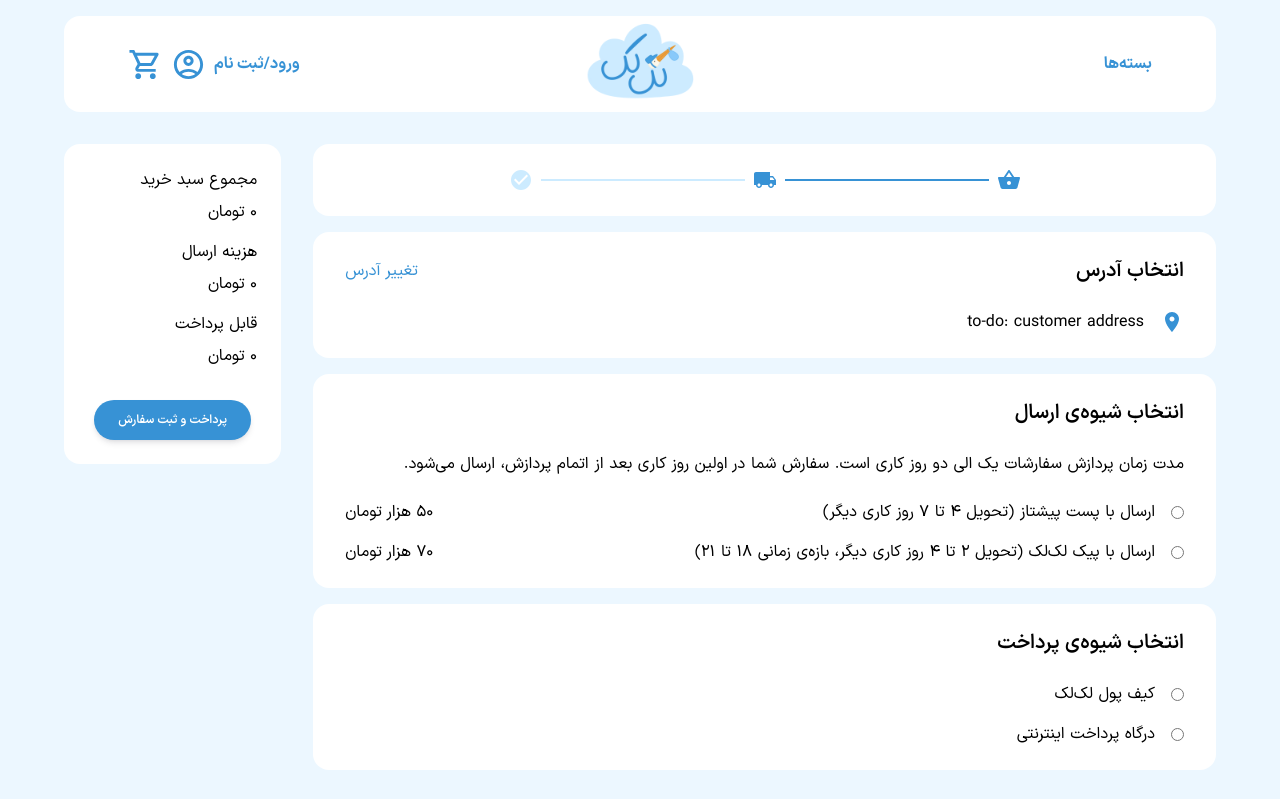
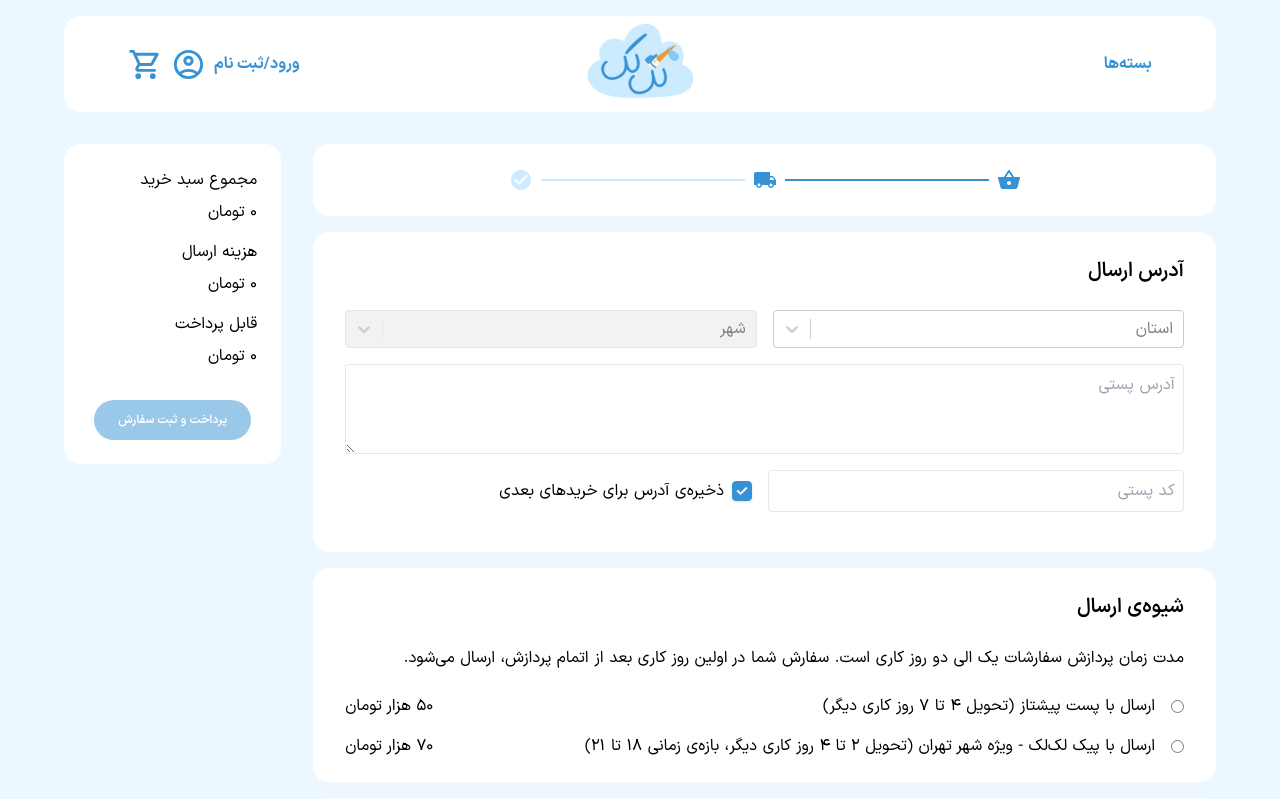
Before and after one commit to SAD-LakLak/Frontend, a React (Vite) app: page /order in a window 1280 px wide. Shown: the top 799 px of the page. Built offline with nearby package versions, Linux system fonts and the light colour scheme; no server answers.

Commit message:
fix: update UI

```diff
--- a/src/pages/Order/Order.tsx
+++ b/src/pages/Order/Order.tsx
@@ -7,8 +7,6 @@ import axiosInstance from "../../constants/axiosConfig.ts";
 import {useState, useEffect} from 'react';
 import ProgressBar from "../../components/ProgressBar.tsx";
 import {Package} from '../../types/Package.ts';
-import {Link} from "react-router-dom";
-import RoomIcon from '@mui/icons-material/Room';
 import Select from "react-select";
 import axios from "axios";
 
@@ -23,7 +21,6 @@ function Order() {
     });
 
     const [formData, setFormData] = useState({
-        name: "",
         province: "",
         city: "",
         address: "",
@@ -37,11 +34,9 @@ function Order() {
 
     const [shipping, setShipping] = useState<String>();
     const [payment, setPayment] = useState<String>();
-    const [isModalOpen, setIsModalOpen] = useState(false);
-    const [selectedAddress, setSelectedAddress] = useState(null);
-    const [showAddAddress, setShowAddAddress] = useState(false);
     const [states, setStates] = useState([]);
     const [cities, setCities] = useState([]);
+    const [checked, setChecked] = useState<boolean>(true);
 
     const handleStateChange = (selectedOption) => {
         setFormData((prev) => ({
@@ -71,7 +66,7 @@ function Order() {
         if (!formData.province) return;
         let state = states.find((state: Option) => state.label === formData.province) as Option | undefined;
         if (state !== undefined)
-        axios.get(`https://iranplacesapi.liara.run/api/Provinces/name/${state.value}/cities`)
+        axios.get(`https://iranplacesapi.liara.run/api/Provinces/id/${state.value}/cities`)
             .then(({ data }) => {
             setCities(data.map(item => ({ label: item.name, value: item.id })));
             })
@@ -91,75 +86,13 @@ function Order() {
         }
     };
 
+    const handleOrder = async () => {
+
+    }
+
     useEffect(() => {
         fetchItems;
     }, []);
-
-    const AddressModal = ({ isOpen, onClose, onAddAddress }) => {
-        if (!isOpen) return null;
-        return (
-            <div
-            style={{
-                position: 'fixed', top: 0, left: 0, right: 0, bottom: 0,
-                backgroundColor: 'rgba(0, 0, 0, 0.5)',
-                display: 'flex', justifyContent: 'center', alignItems: 'center',
-                zIndex: 1000,
-            }}
-            onClick={onClose}
-            >
-            <div className="flex bg-white rounded-2xl w-[720px] h-auto p-6"
-            onClick={(e) => e.stopPropagation()}>
-                {showAddAddress ? (
-                <div className="flex flex-col w-full justify-center items-center gap-4">
-                    <h2 className="font-IRANSansXDemiBold text-center font-bold text-lg mb-2">افزودن آدرس جدید</h2>
-                    <div className="flex flex-col w-full justify-center gap-2">
-                        <input type="text" placeholder="عنوان آدرس"
-                        value={formData.name} onChange={(e) => setFormData((prev) => ({ ...prev, name: e.target.value }))}
-                        className="w-full border rounded p-2 mb-2 text-right" />
-                        <div className="flex gap-2">
-                            <Select
-                            options={states}
-                            value={states.find((state: Option) => state.label === formData.province)}
-                            onChange={(selectedOption) => {
-                                handleStateChange;
-                                formData.city = "";
-                            }}
-                            placeholder="استان"
-                            className="flex-1 text-right"
-                            />
-                            <Select
-                            options={cities}
-                            value={cities.find((city: Option) => city.label === formData.city)}
-                            onChange={handleCityChange}
-                            placeholder="شهر"
-                            className="flex-1 text-right"
-                            isDisabled={!formData.province}
-                            />
-                        </div>
-                        <textarea placeholder="آدرس پستی"
-                        value={formData.address} onChange={(e) => setFormData((prev) => ({ ...prev, address: e.target.value }))}
-                        className="w-full border rounded p-2 my-2 text-right" />
-                        <input type="text" placeholder="کد پستی"
-                        value={formData.postal_code} onChange={(e) => setFormData((prev) => ({ ...prev, postal_code: e.target.value }))}
-                        className="w-full border rounded p-2 mb-4 text-right" />
-                    </div>
-                    <Button onClick={fetchItems}
-                            size="lg"
-                            className="flex justify-center rounded-full w-fit bg-primary font-IRANSansXDemiBold font-[16px]">
-                        افزودن آدرس
-                    </Button>
-                </div>
-                ) : (
-                <div>
-                    <h3>Select Address</h3>
-                    {/* List of addresses */}
-                    <button onClick={() => setShowAddAddress(true)}>Add New Address</button>
-                </div>
-                )}
-            </div>
-            </div>
-        );
-    };
 
     return (
         <div className="flex flex-col px-16 py-4 gap-8 bg-primaryLight h-auto justify-center relative">
@@ -174,31 +107,57 @@ function Order() {
                     </div>
 
                     {/* Address */}
-                    <div className="flex flex-col bg-white rounded-2xl w-full h-auto items-start py-6 px-8 gap-6">
+                    <div className="flex flex-col bg-white rounded-2xl w-full h-auto items-start py-6 px-8 gap-2">
                         <div className="flex w-full justify-between items-center">
-                            <p className="font-IRANSansXDemiBold text-[20px]" dir={"rtl"}>{`انتخاب آدرس`}</p>
-                            <button className="text-primary" dir={"rtl"} onClick={() => setIsModalOpen(true)}>تغییر آدرس</button>
+                            <p className="font-IRANSansXDemiBold text-[20px] mb-4" dir={"rtl"}>{`آدرس ارسال`}</p>
                         </div>
-                        <div className="flex w-full gap-4 items-center">
-                            <RoomIcon className="text-primary"/>
-                            <p dir={"rtl"}>{`to-do: customer address`}</p>
+                        <div className="flex w-full justify-between gap-4">
+                            <Select
+                            options={states}
+                            value={states.find((state: Option) => state.label === formData.province)}
+                            onChange={(selectedOption) => {
+                                handleStateChange(selectedOption);
+                            }}
+                            placeholder="استان"
+                            className="flex-1 text-right"
+                            />
+                            <Select
+                            options={cities}
+                            value={formData.city != "" ? cities.find((city: Option) => city.label === formData.city) : []}
+                            onChange={(selectedOption) => {
+                                handleCityChange(selectedOption);
+                            }}
+                            placeholder="شهر"
+                            className="flex-1 text-right"
+                            isDisabled={!formData.province}
+                            />
                         </div>
-                        <AddressModal
-                        isOpen={isModalOpen}
-                        onClose={() => {
-                            setIsModalOpen(false);
-                            setShowAddAddress(false); // Reset modal state
-                        }}
-                        onAddAddress={(address) => {
-                            setSelectedAddress(address);
-                            setIsModalOpen(false);
-                        }}
-                        />
+                        <textarea placeholder="آدرس پستی" rows={3}
+                        value={formData.address} onChange={(e) => setFormData((prev) => ({ ...prev, address: e.target.value }))}
+                        className="w-full border rounded p-2 my-2 text-right focus:outline-none focus:ring-2 focus:ring-blue-500 focus:border-blue" />
+                        <div className="flex w-full justify-between items-center gap-4 mb-4">
+                            <input type="text" placeholder="کد پستی"
+                            value={formData.postal_code} onChange={(e) => setFormData((prev) => ({ ...prev, postal_code: e.target.value }))}
+                            className="w-full border rounded p-2 text-righ focus:outline-none focus:ring-2 focus:ring-blue-500 focus:border-blue" />
+                            <div className={"w-full inline-flex gap-2 items-center"}> {/* checkbox */}
+                                <label className="flex items-top py-2 cursor-pointer relative">
+                                    <input
+                                    type="checkbox" id="check" checked={checked} onChange={(e) => setChecked(e.target.checked)}
+                                    className="peer h-5 w-5 cursor-pointer transition-all appearance-none rounded shadow hover:shadow-md border border-slate-300 checked:bg-primary checked:border-primary" />
+                                    <span className="absolute text-white opacity-0 peer-checked:opacity-100 top-1/2 left-1/2 transform -translate-x-1/2 -translate-y-1/2 pointer-events-none">
+                                        <svg xmlns="http://www.w3.org/2000/svg" className="h-3.5 w-3.5" viewBox="0 0 20 20" fill="currentColor" stroke="currentColor" stroke-width="1">
+                                            <path fill-rule="evenodd" d="M16.707 5.293a1 1 0 010 1.414l-8 8a1 1 0 01-1.414 0l-4-4a1 1 0 011.414-1.414L8 12.586l7.293-7.293a1 1 0 011.414 0z" clip-rule="evenodd"></path>
+                                        </svg>
+                                    </span>
+                                </label>
+                                <p dir={"rtl"}> ذخیره‌ی آدرس برای خریدهای بعدی </p>
+                            </div>
+                        </div>
                     </div>
 
                     {/* Delivery */}
                     <div className="flex flex-col bg-white rounded-2xl w-full h-auto items-start py-6 px-8 gap-4">
-                        <p className="font-IRANSansXDemiBold text-[20px] mb-2" dir={"rtl"}>{`انتخاب شیوه‌ی ارسال`}</p>
+                        <p className="font-IRANSansXDemiBold text-[20px] mb-2" dir={"rtl"}>{`شیوه‌ی ارسال`}</p>
                         <p className="mb-2" dir={"rtl"}>{`مدت زمان پردازش سفارشات یک الی دو روز کاری است. سفارش شما در اولین روز کاری بعد از اتمام پردازش، ارسال می‌شود.`}</p>
                         <div className="flex w-full justify-between items-center">
                             <div className={"flex items-center gap-4"}>
@@ -220,7 +179,7 @@ function Order() {
                                     checked={shipping === "bike"}
                                     onChange={() => setShipping("bike")}
                                 />
-                                <p dir={"rtl"}>{`ارسال با پیک لک‌لک (تحویل ۲ تا ۴ روز کاری دیگر، بازه‌ی زمانی ۱۸ تا ۲۱)`}</p>
+                                <p dir={"rtl"}>{`ارسال با پیک لک‌لک - ویژه شهر تهران (تحویل ۲ تا ۴ روز کاری دیگر، بازه‌ی زمانی ۱۸ تا ۲۱)`}</p>
                             </div>
                             <p dir={"rtl"}>{`۷۰ هزار تومان`}</p>
                         </div>
@@ -228,7 +187,7 @@ function Order() {
 
                     {/* Payment */}
                     <div className="flex flex-col bg-white rounded-2xl w-full h-auto items-start py-6 px-8 gap-4">
-                        <p className="font-IRANSansXDemiBold text-[20px] mb-2" dir={"rtl"}>{`انتخاب شیوه‌ی پرداخت`}</p>
+                        <p className="font-IRANSansXDemiBold text-[20px] mb-2" dir={"rtl"}>{`شیوه‌ی پرداخت`}</p>
                         <div className={"flex items-center gap-4"}>
                             <input
                                 type="radio"
@@ -259,8 +218,9 @@ function Order() {
                     <p dir={"rtl"}>{`قابل پرداخت`}</p>
                     <p className="mb-2" dir={"rtl"}>{replaceEnglishDigits(cart.total_cost)  + " تومان"}</p>
                     <div className={"flex w-full justify-center"}>
-                        <Button onClick={fetchItems}
-                                className="rounded-full w-fit bg-primary font-IRANSansXDemiBold mt-4">
+                        <Button onClick={handleOrder()}
+                                className="rounded-full w-fit bg-primary font-IRANSansXDemiBold mt-4"
+                                disabled={!formData.province || !formData.city || formData.address.length < 10 || formData.postal_code.length < 10 || !shipping || !payment}>
                             پرداخت و ثبت سفارش
                         </Button>
                     </div>
```
Lines whose indentation alone changed are shown as unchanged.
